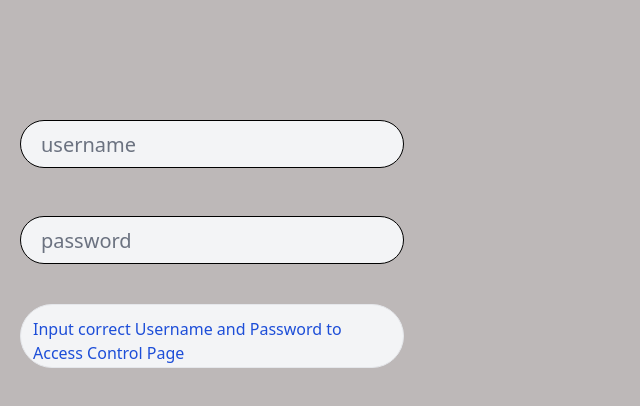
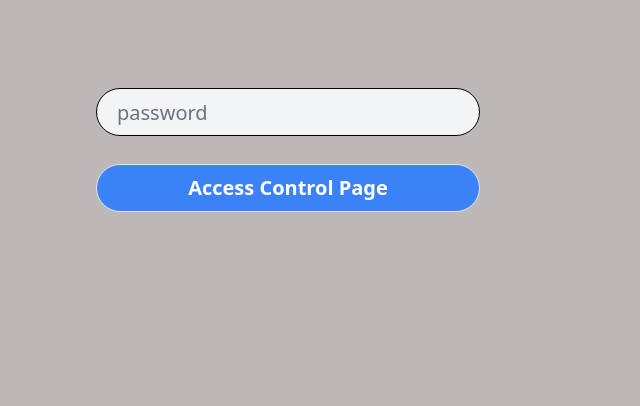
Before and after one commit to Topmark1/Election-Collation-App, a Next.js app: page /ResultInputPage in a window 1280 px wide. Shown: the top 406 px of the page, without its empty margins (0-640 px from the left). Built offline with nearby package versions, Linux system fonts and the light colour scheme.

Commit message:
input page

```diff
--- a/pages/ResultInputPage.js
+++ b/pages/ResultInputPage.js
@@ -15,19 +15,20 @@ import { useState } from "react";
 export default function Home({ posts }) {
   const [user, Setuser] = useState("");
   const [phrase, Checkphrase] = useState("");
+  const [phrase1, Checkphrase1] = useState(false);
   return (
     <>
-      {phrase == "dragonfire" ? (
+      {(phrase == "dragonfire")&&(phrase1) ? (
         ""
       ) : (
-        <div className="ml-5 mt-20 flex flex-col">
-          <input
+        <div className="ml-24 mt-20 flex flex-col">
+          {/* <input
             className="border border-black focus:ring-black focus:border-2 mt-10 mb-10 w-96 p-2 rounded-full h-12 bg-gray-100 flex-grow sm:px-5 focus:outline-none text-xs sm:text-xl"
             placeholder="username"
             onChange={(e) => {
               Setuser(e.target.value);
             }}
-          />
+          /> */}
           <input
             className="border border-black focus:ring-black focus:border-2 mt-2 mb-5 w-96 p-2 rounded-full h-12 bg-gray-100 flex-grow sm:px-5 focus:outline-none text-xs sm:text-xl"
             placeholder="password"
@@ -35,12 +36,21 @@ export default function Home({ posts }) {
               Checkphrase(e.target.value);
             }}
           />
+      <button
+            className="border text-white font-bold  focus:ring-black focus:border-2 mt-2 mb-5 w-96 p-2 rounded-full h-12 bg-blue-500 hover:bg-blue-700 flex-grow sm:px-5 focus:outline-none text-xs sm:text-xl"
+            placeholder="password"
+              onClick={() => {
+                Checkphrase1((a)=>!a);
+            }}
+          >
+            Access Control Page
+          </button>
         </div>
       )}
 
       {/*//////////////After correct input phrase*/}
 
-      {phrase == "dragonfire" ? (
+      {(phrase == "dragonfire") &&(phrase1)? (
         <div className="bg-gray-50 overflow-y-scroll scrollbar-hide ml-1 mr-1">
           <Head>
             <title>ElectionPage</title>
@@ -87,9 +97,9 @@ export default function Home({ posts }) {
           <ElectionPage />
         </div>
       ) : (
-        <div className="m-5 text-blue-700 border p-3 bg-gray-100 rounded-full w-96 h-16">
-          Input correct Username and Password to Access Control Page
-        </div>
+        phrase1?(<div className="m-2 ml-24 text-red-700 text-bold border p-3 rounded-full w-96 h-16">
+          Input correct Access Code to access Control Page
+        </div>):''
       )}
     </>
   );
```
